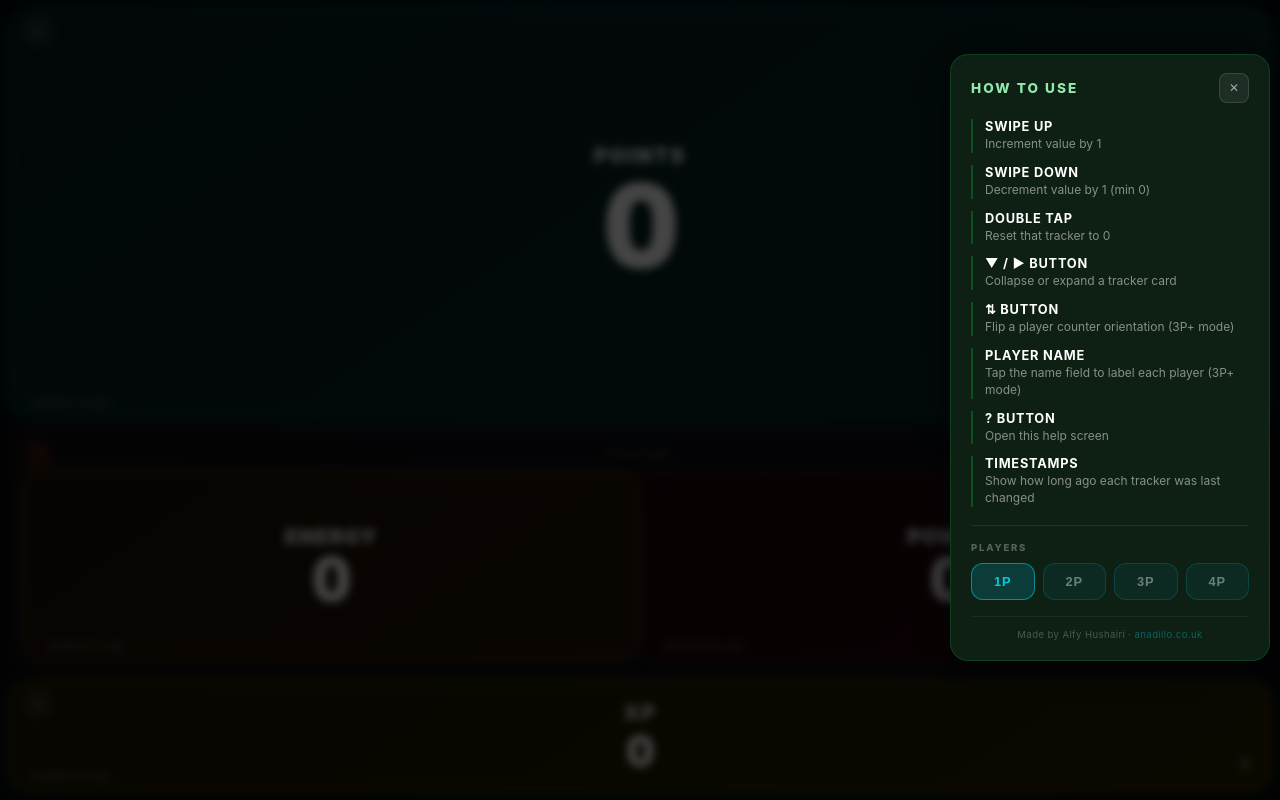
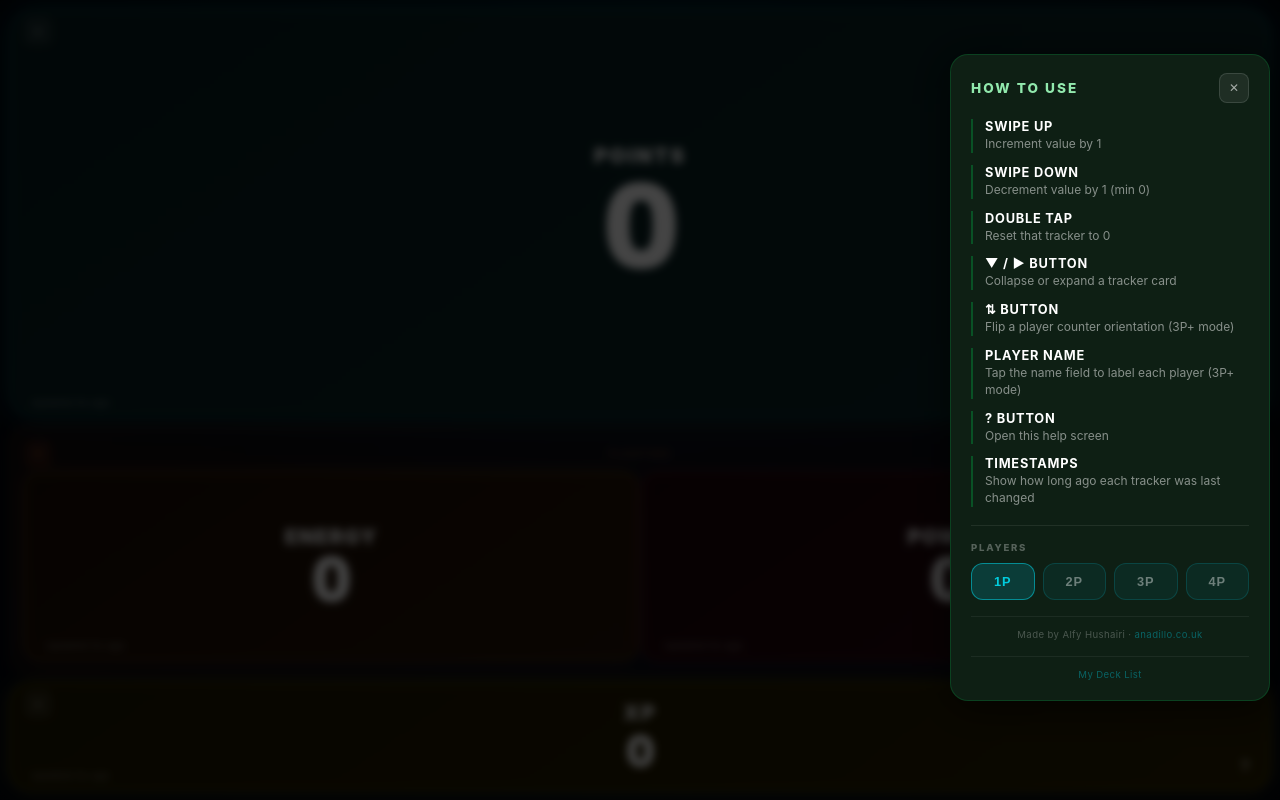
Before and after one commit to AlfyH/riftbound-tracker, a React (Vite) app in the folder riftbound-tracker/: page / in a window 1280 px wide. Both pictures are taken after a click on the button "Show help". Built offline with nearby package versions, Linux system fonts and the light colour scheme.

Commit message:
added link to my decklist

```diff
--- a/riftbound-tracker/src/components/HelpOverlay.tsx
+++ b/riftbound-tracker/src/components/HelpOverlay.tsx
@@ -65,6 +65,9 @@ const HelpOverlay: React.FC<HelpOverlayProps> = ({ onClose, playerCount, onSetPl
         <div className="help-overlay__credit">
           Made by Alfy Hushairi &middot; <a href="https://anadillo.co.uk" target="_blank" rel="noopener noreferrer">anadillo.co.uk</a>
         </div>
+        <div className="help-overlay__credit">
+          <a href="https://piltoverarchive.com/decks/view/9f77003d-640e-4ed9-8fa3-a5b3ef91315e" target="_blank" rel="noopener noreferrer">My Deck List</a>
+        </div>
       </div>
     </dialog>
   );
```
